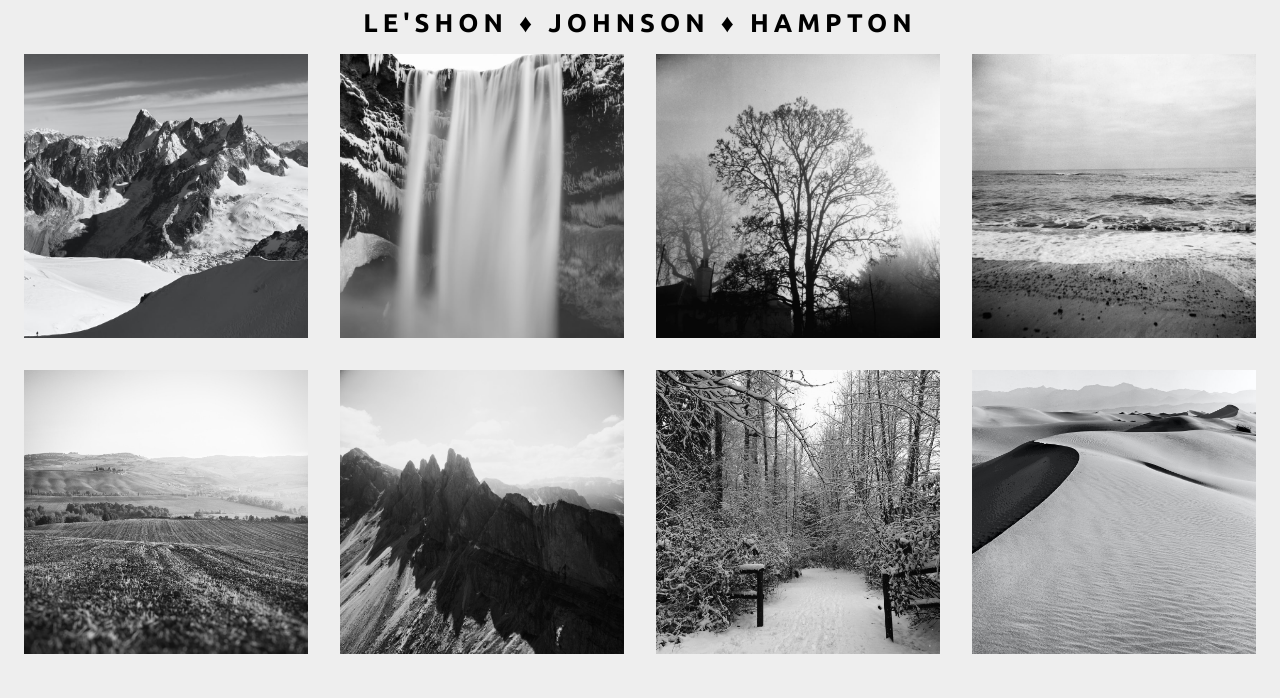
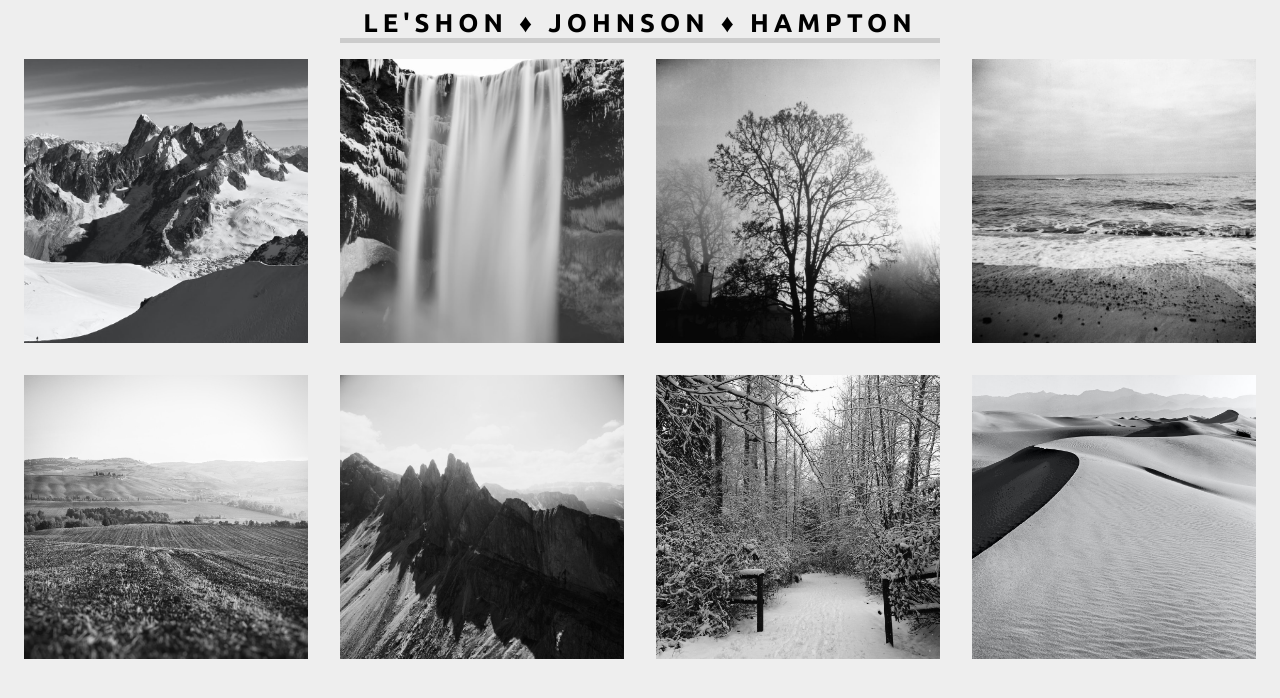
Before and after one commit to LJHamptonLDR/Photosite, a plain HTML site: page index.html in a window 1280 px wide. Drawn offline with Linux system fonts and the light colour scheme.

Commit message:
Modified the CSS file.

```diff
--- a/style.css
+++ b/style.css
@@ -14,7 +14,7 @@ p {
     font-size: 2vw;
     /* font-size: 35px; */
     text-align: center;
-    border-bottom: 5xp solid, #ccc;
+    border-bottom: 5px solid #ccc;
     padding-bottom: 10px 0;
 
     /* 22.5 * 2 = 44 */
```
Also changed, not shown: 1 other file.
